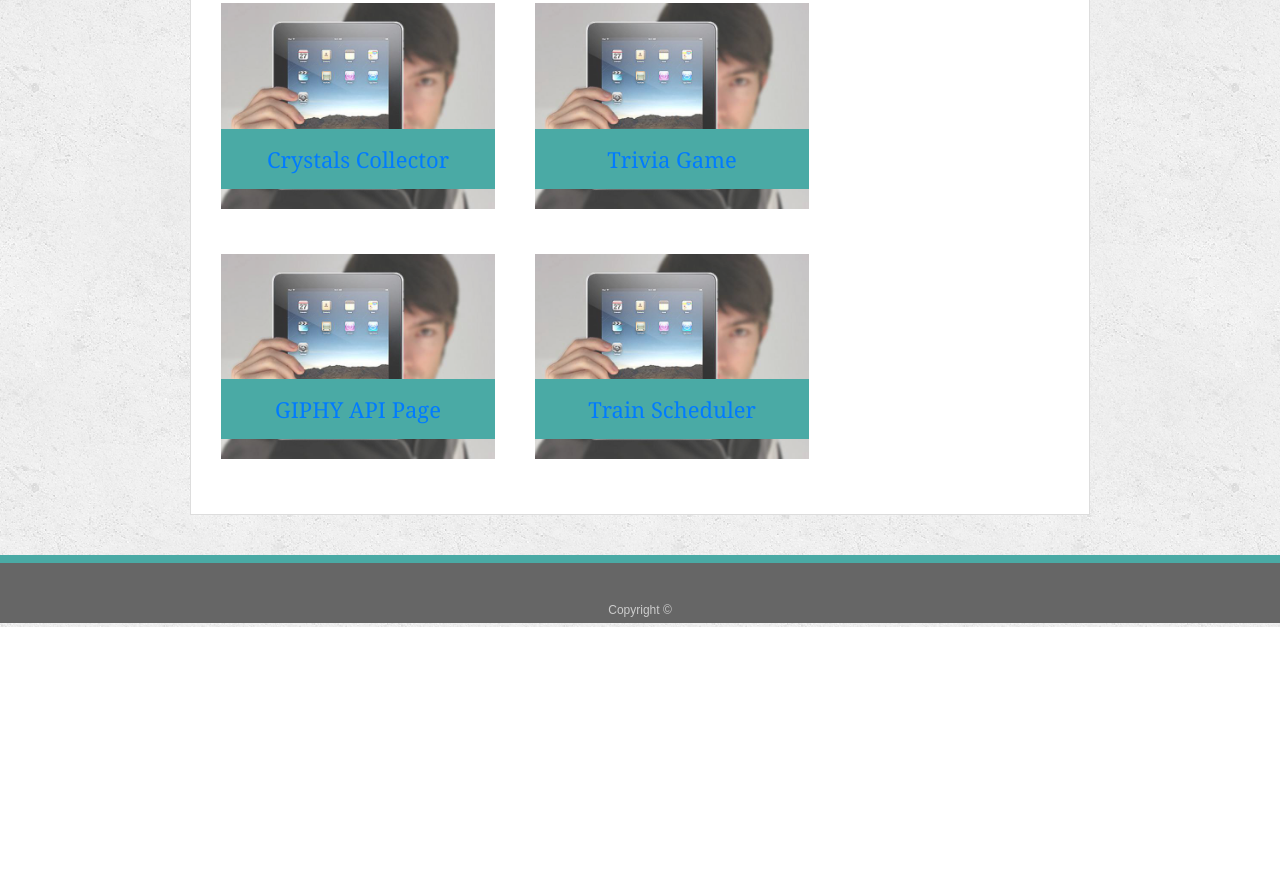
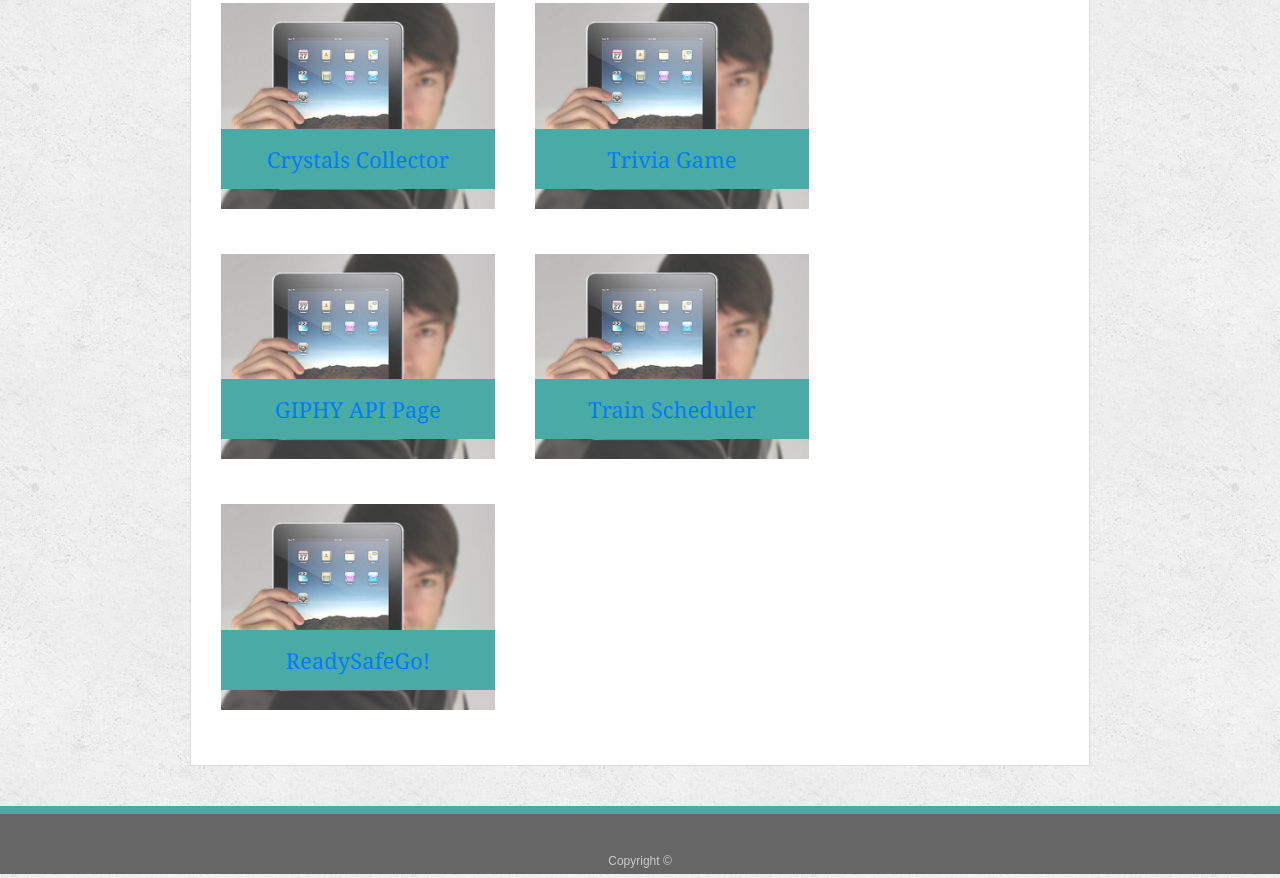
Before and after one commit to jamiesumner/Bootstrap-Portfolio, a plain HTML site: page portfolio.html in a window 1280 px wide. Shown: the part 270-1148 px from the top of the page. Before the commit the page ends 897 px from the top, so only its background shows below. Drawn offline with nearby package versions, Linux system fonts and the light colour scheme.

Commit message:
added Project 1

```diff
--- a/portfolio.html
+++ b/portfolio.html
@@ -59,6 +59,11 @@
 
                         <h3><a href="https://jamiesumner.github.io/Train-Scheduler/">Train Scheduler</a></h3>
                     </div>
+                    <div class="work">
+                        <img src="assets/images/technics-q-c-640-480-1.jpg" alt="ReadySafeGo!">
+
+                        <h3><a href="https://dianmak.github.io/project1group5/">ReadySafeGo!</a></h3>
+                    </div>
             </div>
             </section>
         </div>
```
